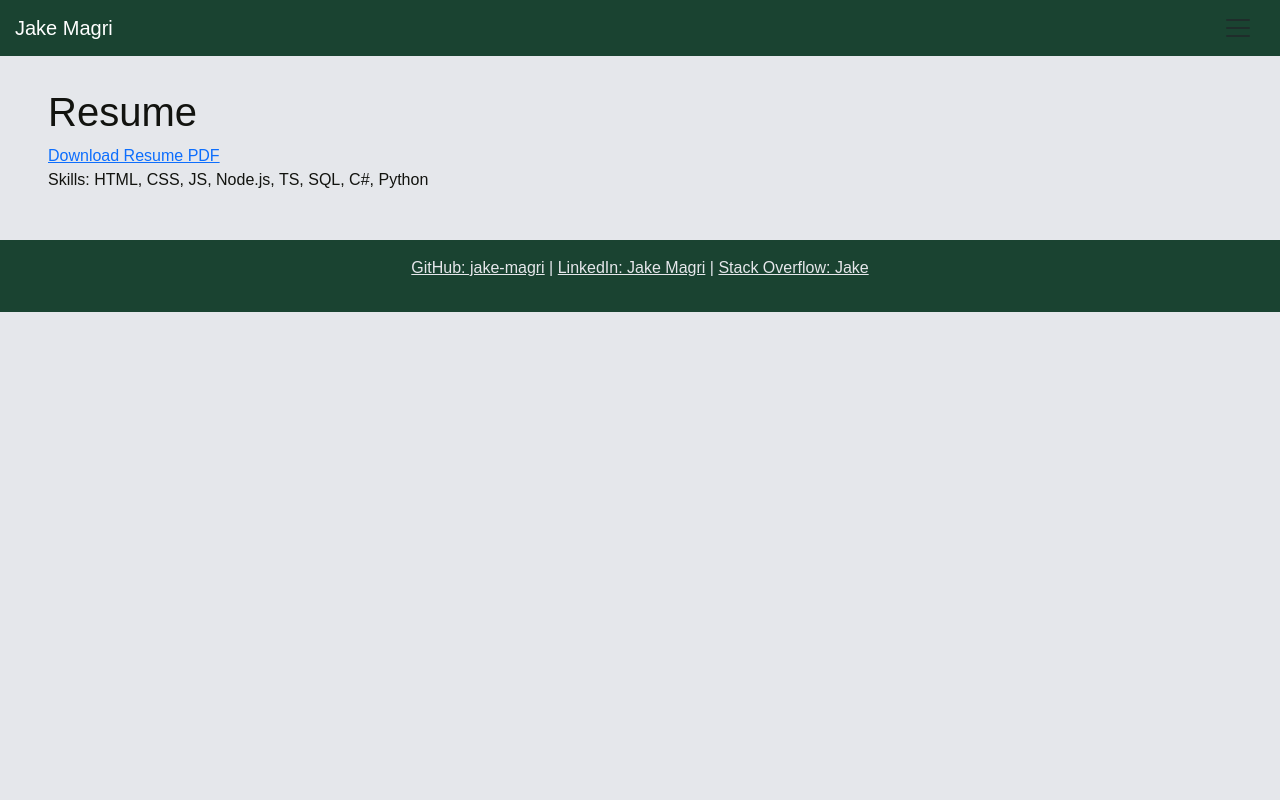
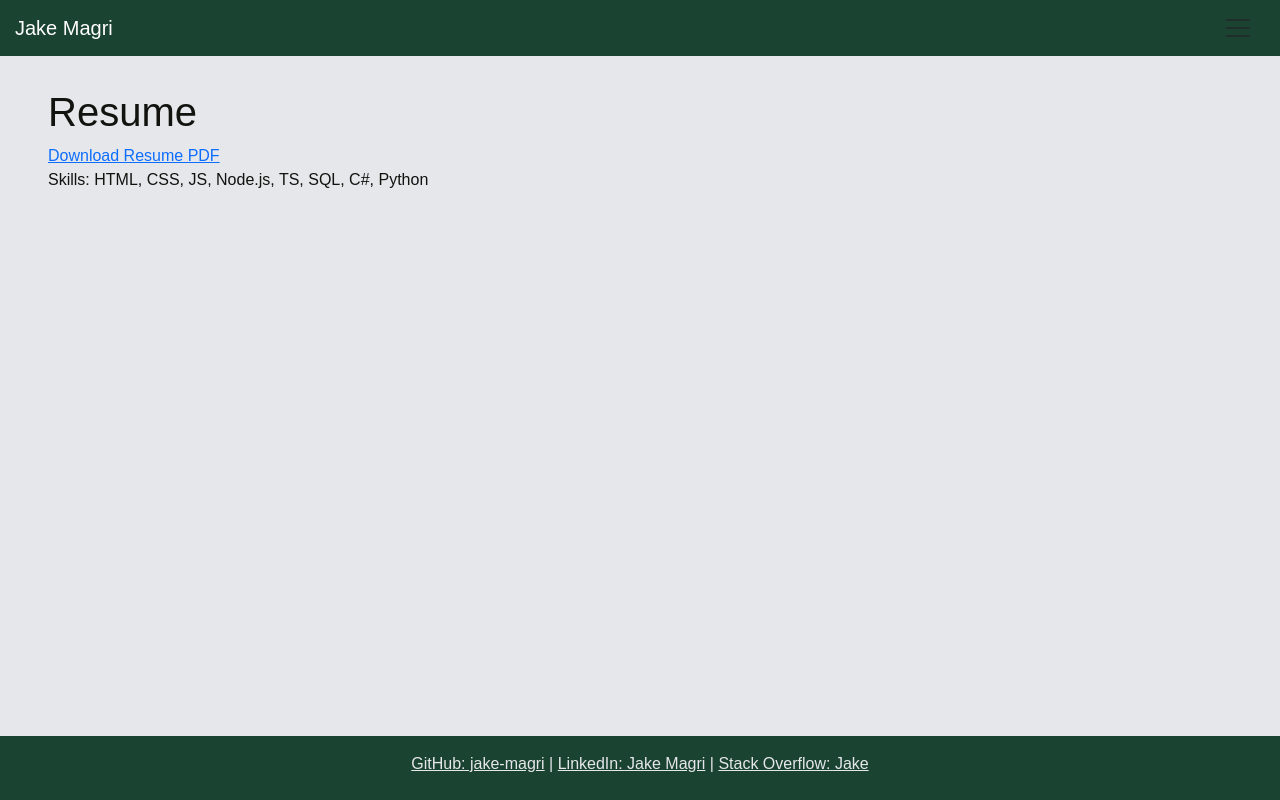
Before and after one commit to jake-magri/React-Portfolio, a React (Vite) app: page /resume in a window 1280 px wide. Built offline with nearby package versions, Linux system fonts and the light colour scheme.

Commit message:
laptop demo video and work sync

```diff
--- a/src/App.css
+++ b/src/App.css
@@ -43,7 +43,8 @@ footer {
     padding: 1rem;
     background-color: var(--viridian);
     color: var(--platinum);
-    position: relative;
-    bottom: 0;
+    position: fixed;
+    bottom: 0px;
     width: 100%;
+    height: 8vh;
 }
--- a/src/components/PortfolioContainer.jsx
+++ b/src/components/PortfolioContainer.jsx
@@ -2,6 +2,7 @@ import { Outlet } from 'react-router-dom';
 import NavTabs from './header and navtabs/NavTabs';
 import Footer from './footer/Footer';
 
+// portfolio container component contains NavTabs as header, outlet in main for routes, and footer components
 export default function PortfolioContainer() {
   return (
     <div>
--- a/src/components/footer/Footer.jsx
+++ b/src/components/footer/Footer.jsx
@@ -4,6 +4,7 @@ import './Footer.css';
 const Footer = () => {
   return (
     <footer>
+      {/* A paragraph element with contact links in the footer component */}
       <p>
         <a href='https://github.com/jake-magri'
           target="_blank"
--- a/src/components/header and navtabs/NavTabs.css
+++ b/src/components/header and navtabs/NavTabs.css
@@ -54,7 +54,7 @@
   }
 
   .nav-item {
-      padding: 5px; /* Optional padding */
+      padding: 5px;
   }
 
   .nav-link {
@@ -69,7 +69,7 @@
 
   .nav-link.active {
       font-weight: bold;
-      color: var(--celadon); /* Ensure it’s visible */
+      color: var(--celadon); /* Ensure it’s visibly selected */
       background-color: var(--viridian);
   }
 
--- a/src/components/header and navtabs/NavTabs.jsx
+++ b/src/components/header and navtabs/NavTabs.jsx
@@ -6,6 +6,7 @@ function NavTabs() {
   const [isMenuOpen, setIsMenuOpen] = useState(false);
   const menuRef = useRef(null); // Create a ref for the navbar menu
 
+  // displays and hides the side navbar
   const toggleMenu = () => {
     setIsMenuOpen(!isMenuOpen);
   };
@@ -21,7 +22,7 @@ function NavTabs() {
     // Add event listener for clicks
     document.addEventListener('mousedown', handleClickOutside);
 
-    // Cleanup event listener on unmount
+    // Remove event listener on unmount
     return () => {
       document.removeEventListener('mousedown', handleClickOutside);
     };
@@ -36,7 +37,7 @@ function NavTabs() {
             className="navbar-toggler"
             type="button"
             aria-label="Toggle navigation"
-            onClick={toggleMenu}
+            onClick={toggleMenu} // attached toggle menu to navbar toggler button
           >
             <span className="navbar-toggler-icon"></span>
           </button>
@@ -45,16 +46,17 @@ function NavTabs() {
       <div
         className={`navbar-collapse ${isMenuOpen ? 'show' : ''}`}
         id="navbarNav"
-        ref={menuRef} // Attach the ref here
+        ref={menuRef} // Attached the ref here
       >
         <button
           className="close-button"
           type="button"
           aria-label="Close navigation"
-          onClick={toggleMenu}
+          onClick={toggleMenu} // toggle menu also is called on close button Click
         >
           ×
         </button>
+        {/* Return Nav bar links with client side routing */}
         <ul className="nav flex-column">
           <li className="nav-item">
           <NavLink className='nav-link' to="/">About Me</NavLink>
--- a/src/components/pages/AboutMe.jsx
+++ b/src/components/pages/AboutMe.jsx
@@ -6,12 +6,14 @@ export default function AboutMe() {
   return (
     <div className="container">
       <div className="row about-cards">
+        {/* About section */}
         <div className="col about-text-card">
           <h1 className="about-header">Crafting Next Generation Digital Experiences</h1>
           <p className="about-summary">
             Hey there! I'm Jake, a software engineer. I enjoy creating engaging web and desktop applications that bring ideas to life. From dynamic user experiences to robust full-stack solutions, I combine the latest technologies with clean, effective design to craft products that are as functional as they are visually striking. Let's build something outstanding together!
           </p>
         </div>
+        {/* Image with two divs for future picture frame styling */}
         <div className="col outer-image-card">
           <div className="inner-image-box">
             <img className="about-image" src="../../assets/images/6.png" alt="A professional headshot of Jake Magri" />
--- a/src/components/pages/Contact.jsx
+++ b/src/components/pages/Contact.jsx
@@ -1,11 +1,14 @@
 // boilerplate code and notes used from activity 18 to get Contacts started
 import React, { useState } from 'react';
 
+//Contact component with form and events
 export default function Contact() {
+  // declare stateful variables
   const [name, setName] = useState('');
   const [email, setEmail] = useState('');
   const [message, setMessage] = useState('');
 
+  // declare event handlers
   const handleMouseExit = (e) => {
     if (e.target.value.trim() === '') {
       alert(`${e.target.name} is required.`);
@@ -14,16 +17,19 @@ export default function Contact() {
 
   const handleSubmit = (e) => {
     e.preventDefault();
+    // if inputs are complete, return success alert and set inputs to empty
     if (name.trim() && email.trim() && message.trim()) {
       alert("Form Submitted with valid input!");
       setName('');
       setEmail('');
       setMessage('');
+      // else all fields need to be filled out
     } else {
       alert("Please fill out all fields before submitting.");
     }
   };
 
+  // return jsx with updated stateful variables and event listeners.
   return (
     <div>
       <h1>Let's Build The Future!</h1>
--- a/src/components/pages/ProjectCard.jsx
+++ b/src/components/pages/ProjectCard.jsx
@@ -1,12 +1,14 @@
 import React from 'react';
 import './ProjectCard.css';
 
+// define project card component
 const ProjectCard = ({
   title = "Project Name",
   image = "/api/placeholder/400/300",
   deployedUrl = "#",
   githubUrl = "#"
 }) => {
+  // returns JSX with props in the containers
   return (
     <div className="project-card">
       <div className="project-card__image-container">
--- a/src/components/pages/Projects.jsx
+++ b/src/components/pages/Projects.jsx
@@ -19,6 +19,7 @@ export default function Projects() {
         <div className="container">
           <div className="row gx-4">
             <div className='col-sm'>
+              {/* pass props to ProjectCard components */}
               <ProjectCard title="Color Racer"
                 image={colorRacerImage}
                 deployedUrl="https://mr-mikeross.github.io/Color-Racer/"
--- /dev/null
+++ b/src/components/pages/Resume.css
@@ -0,0 +1,4 @@
+.resumeImage {
+    width: 100%;
+    height: 200px;
+}
--- a/src/components/pages/Resume.jsx
+++ b/src/components/pages/Resume.jsx
@@ -2,6 +2,8 @@ export default function Resume() {
   return (
     <div>
       <h1>Resume</h1>
+      {/* Add resume image later on */}
+      {/* <div><img className = 'resumeImage' src="src/assets/images/resume-screenshot.png" alt="A professional resume."/></div> */}
       <div>
       <a href="src/assets/documents/Software_Development_Resume.pdf" download="Jake-Magri.pdf"
             target="_blank"
--- a/src/main.jsx
+++ b/src/main.jsx
@@ -1,3 +1,5 @@
+// import styles, components, and dependencies
+// using bootstrap styles
 import 'bootstrap/dist/css/bootstrap.min.css';
 import 'bootstrap/dist/js/bootstrap.bundle.min';
 import ReactDOM from 'react-dom/client';
@@ -9,11 +11,11 @@ import Contact from './components/pages/Contact.jsx';
 import Projects from './components/pages/Projects.jsx';
 import Resume from './components/pages/Resume.jsx';
 
+// create routes with browserRouter
 const router = createBrowserRouter([
     {
         path: '/',
         element: <App />,
-        // errorElement: <Error />,
         children: [
             {
                 index: true, // This makes the AboutMe component render for the root path '/'
@@ -35,4 +37,5 @@ const router = createBrowserRouter([
     }
 ]);
 
+// mount router to the dom
 ReactDOM.createRoot(document.getElementById('root')).render(<RouterProvider router={router} />);
```
Also changed, not shown: src/assets/images/resume-screenshot.png (added).
